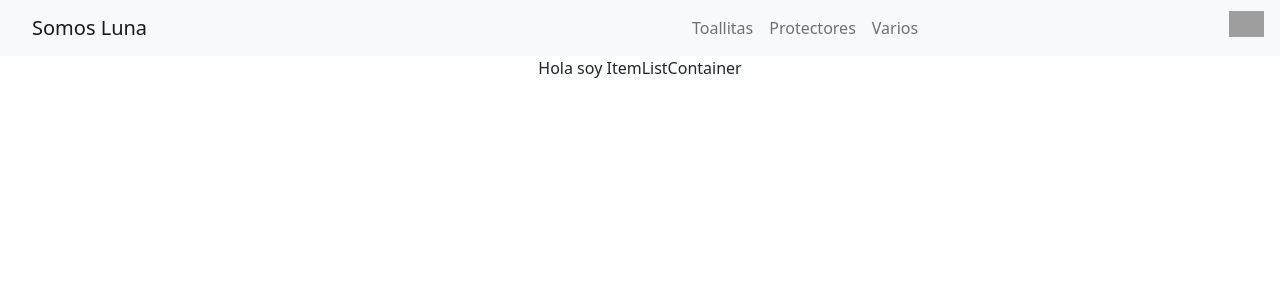
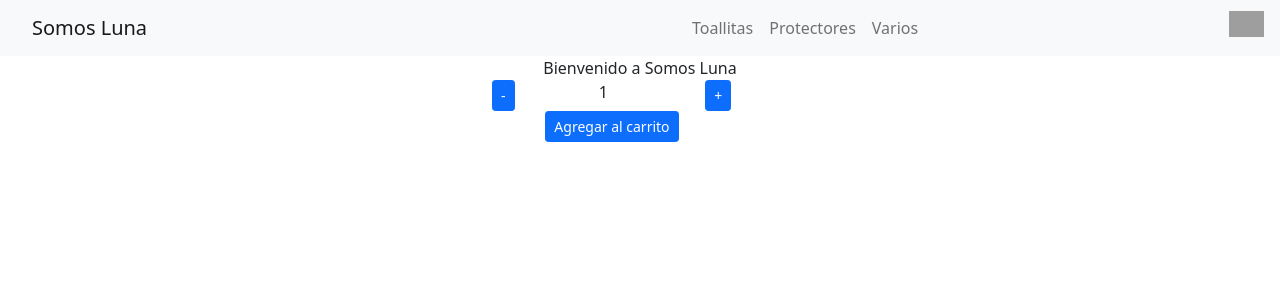
Before and after one commit to WTFanche/DReact-19850, a React (Create React App) app: page / in a window 1280 px wide. Shown: the top 300 px of the page. Built offline with nearby package versions, Linux system fonts and the light colour scheme; grey boxes are pictures that could not be loaded.

Commit message:
Desafio 4

```diff
--- a/src/App.js
+++ b/src/App.js
@@ -2,13 +2,16 @@ import './App.css';
 import 'bootstrap/dist/css/bootstrap.min.css';
 import Navbar from './components/NavBar';
 import ItemListContainer from './components/ItemListContainer';
+import Itemcount from './components/ItemCount';
+
 
 
 function App() {
   return (
     <>
       <Navbar />
-      <ItemListContainer saludo="Hola soy ItemListContainer"/>
+      <ItemListContainer saludo="Bienvenido a Somos Luna"/>
+      <Itemcount stock="5" initial="1" />
     </>
   );
 }
--- /dev/null
+++ b/src/components/ItemCount.js
@@ -0,0 +1,59 @@
+import 'bootstrap/dist/css/bootstrap.min.css'
+import { useState } from 'react'
+
+
+function Itemcount({stock, initial}) {
+
+    const [ count, setCount ]  = useState(1)
+
+            const handleCountS = () => {
+                if (count >= initial && count < stock) {
+                    setCount( count + 1 )
+                }
+
+            }
+
+            const handleCountR = () => {
+                if (count > initial) {
+                    setCount( count - 1 )
+                }
+
+
+            }
+
+            const onAdd = () => {
+                    console.log(count);
+            }
+    return(
+        <>
+            <div className="container-fluid">
+                <div className="row justify-content-center">
+                    <div className="col-1">
+                        <button onClick={handleCountR} className="btn btn-primary btn-sm">-</button>
+                    </div>
+                    <div className="col-1">
+                        <label>{count}</label>
+                    </div>
+                    <div className="col-1">
+                        <button onClick={handleCountS} className="btn btn-primary btn-sm">+</button>
+                    </div>
+                </div>
+                <div className="row justify-content-center">
+                    <div className="col-2">
+                        <button onClick={onAdd} className="btn btn-primary btn-sm">Agregar al carrito</button>
+                    </div>
+                </div>
+            </div>
+        </>
+
+    );
+}
+
+export default Itemcount;
+
+
+/*
+<button>+</button>
+<div className=""></div>
+
+*/
--- a/src/components/ItemListContainer.js
+++ b/src/components/ItemListContainer.js
@@ -1,4 +1,5 @@
 import 'bootstrap/dist/css/bootstrap.min.css'
+
 
 function ItemListContainer({saludo}) {
     return(
```
Also changed, not shown: src/App.css (line endings or trailing spaces).
